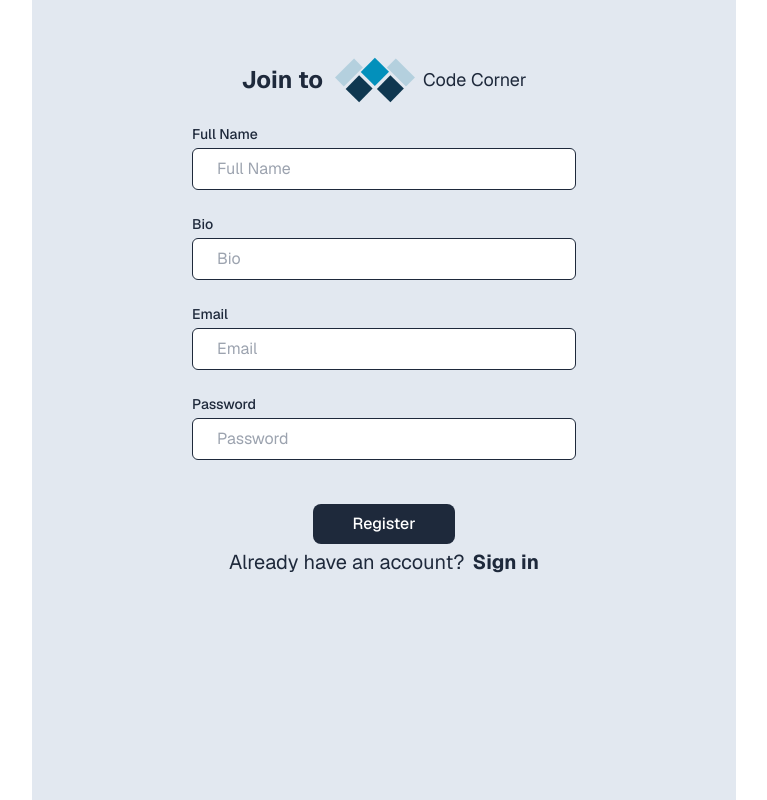
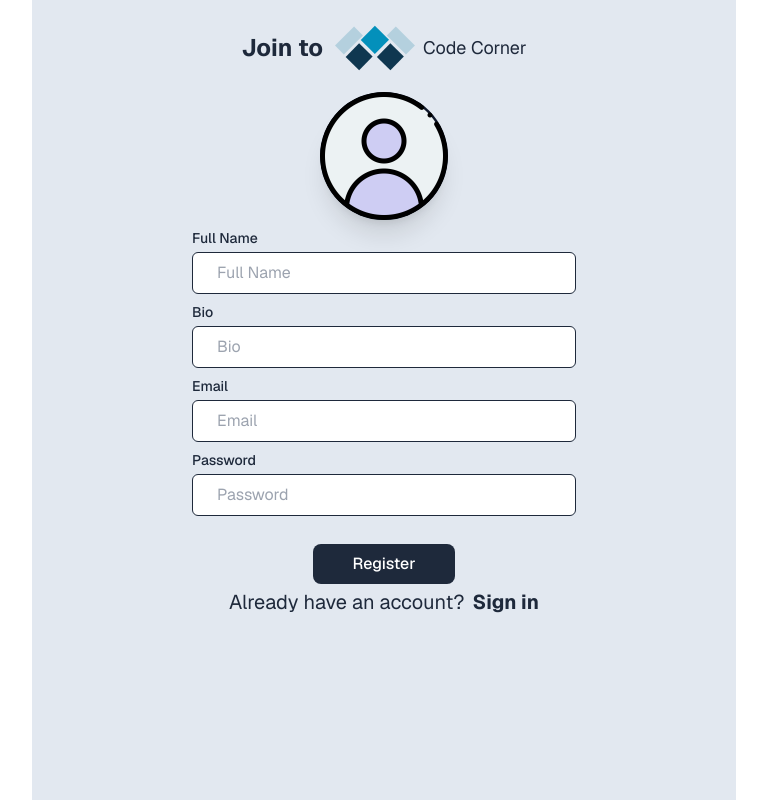
Before and after one commit to ahmedgamaall/code_corner_blog, a Next.js app: page /SignUp in a window 1280 px wide. Shown: the whole page, without its empty margins (256-1023 px from the left). Built offline with nearby package versions, Linux system fonts and the light colour scheme.

Commit message:
add avatar to sign up

```diff
--- /dev/null
+++ b/app/SignUp/components/ImageAvatar.tsx
@@ -0,0 +1,60 @@
+"use client";
+
+import { useRef, useState } from "react";
+import Image from "next/image";
+import imageCompression from "browser-image-compression";
+
+export default function ImageAvatar() {
+  const fileInputRef = useRef<HTMLInputElement | null>(null);
+  const [imageUrl, setImageUrl] = useState("");
+
+const handelChangeImage = async (e:any) => {
+  const input = e.target;
+  if (input.files && input.files[0]) {
+    const file = input.files[0];
+    const options = {
+      maxSizeMB: 0.1,
+      maxWidthOrHeight: 800,
+      useWebWorker: true,
+    };
+    try {
+      const compressImage = await imageCompression(file, options);
+      const reader = new FileReader();
+      reader.onload = () => {
+        const imageUrlCompress = reader.result;
+        setImageUrl(imageUrlCompress as string);
+      };
+      reader.readAsDataURL(compressImage);
+    } catch (error : any) {
+      console.log(error.message);
+    }
+  }
+};
+  return (
+    <div>
+      <input
+        ref={fileInputRef}
+        type="file"
+        accept="image/*"
+        readOnly
+        className="hidden"
+        id="input"
+        onChange={handelChangeImage}
+      />
+      <div
+        className="rounded-full bg-slate-900"
+        onClick={() => {
+          fileInputRef.current?.click();
+        }}
+      >
+        <Image
+          className="block rounded-full shadow-xl mx-auto h-32 w-32 object-cover"
+          src={imageUrl === "" ? "/user.png" : imageUrl}
+          width={300}
+          height={300}
+          alt="user image"
+        />
+      </div>
+    </div>
+  );
+}
--- a/app/SignUp/components/SignupForm.tsx
+++ b/app/SignUp/components/SignupForm.tsx
@@ -2,10 +2,12 @@
 
 import FilledButton from "@/app/components/FilledButton";
 import InputField from "@/app/components/InputField";
+import ImageAvatar from "./ImageAvatar";
 
 export default function SignupForm() {
   return (
-    <form className="items-center justify-stretch flex flex-col gap-6 w-96">
+    <form className="items-center justify-stretch flex flex-col gap-2 w-96">
+      <ImageAvatar/>
       <InputField
         placeholder="Full Name"
         onChange={(event) => console.log(event)}
--- a/app/SignUp/page.tsx
+++ b/app/SignUp/page.tsx
@@ -2,10 +2,10 @@ import CodeCornerLogo from "../components/CodeCornerLogo";
 import TextButton from "../components/TextButton";
 import SignupForm from "./components/SignupForm";
 
-export default function SignUn() {
+export default function SignUp() {
   return (
     <div className="px-72 items-center justify-center">
-      <div className="bg-slate-200  flex flex-col space-y-1 items-center justify-items-center min-h-screen px-40 py-10 font-[family-name:var(--font-geist-sans)]">
+      <div className="bg-slate-200  flex flex-col space-y-1 items-center justify-items-center min-h-screen px-40 py-2 font-[family-name:var(--font-geist-sans)]">
         <div className="flex flex-row justify-center space-x-3 items-center">
           <div className="font-bold text-2xl text-slate-800">Join to</div>
           <CodeCornerLogo size={20} />
--- a/firebase/clientApp.ts
+++ b/firebase/clientApp.ts
@@ -1,3 +1,5 @@
+"server only";
+
 import { getApp, getApps, initializeApp } from "firebase/app";
 import { getAuth } from "firebase/auth";
 import { getFirestore } from "firebase/firestore";
--- a/package.json
+++ b/package.json
@@ -9,6 +9,7 @@
     "lint": "next lint"
   },
   "dependencies": {
+    "browser-image-compression": "^2.0.2",
     "firebase": "^11.1.0",
     "next": "15.1.2",
     "react": "^19.0.0",
```
Also changed, not shown: public/user.png (added), 1 other file (tests, documents, lock files or other folders).
